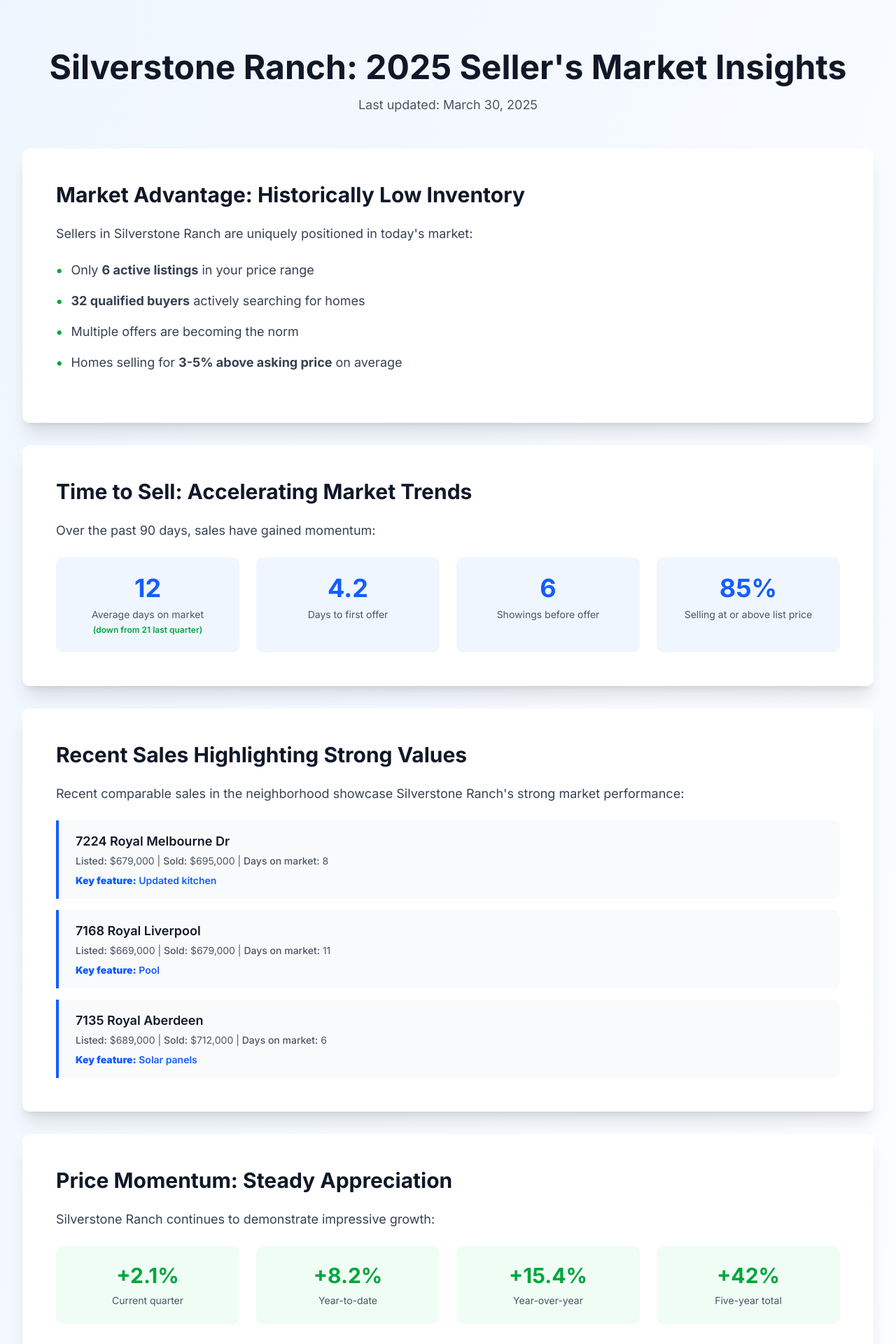
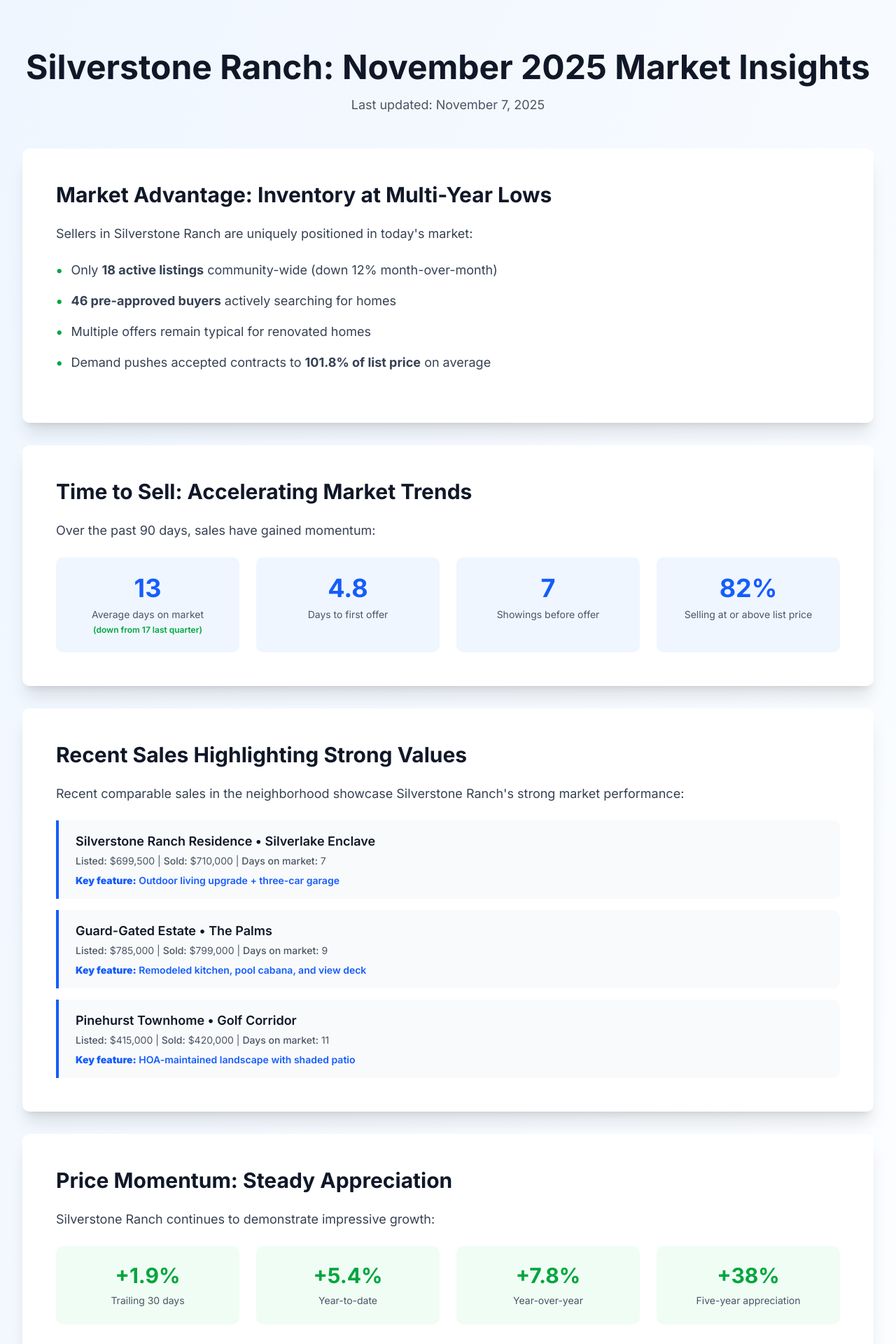
Before and after one commit to DrJanDuffy/silverstoneranchhomes.com, a Next.js app: page /area-insight in a window 1280 px wide. Shown: the part 160-2080 px from the top of the page at 70% size. Built offline with nearby package versions, Linux system fonts and the light colour scheme.

Commit message:
Refresh November 2025 market data and filters

```diff
--- a/app/area-insight/page.tsx
+++ b/app/area-insight/page.tsx
@@ -3,25 +3,25 @@ import Link from 'next/link'
 export default function AreaInsightPage() {
   const recentSales = [
     {
-      address: '7224 Royal Melbourne Dr',
-      listed: '$679,000',
-      sold: '$695,000',
-      daysOnMarket: 8,
-      feature: 'Updated kitchen',
+      address: 'Silverstone Ranch Residence • Silverlake Enclave',
+      listed: '$699,500',
+      sold: '$710,000',
+      daysOnMarket: 7,
+      feature: 'Outdoor living upgrade + three-car garage',
     },
     {
-      address: '7168 Royal Liverpool',
-      listed: '$669,000',
-      sold: '$679,000',
-      daysOnMarket: 11,
-      feature: 'Pool',
+      address: 'Guard-Gated Estate • The Palms',
+      listed: '$785,000',
+      sold: '$799,000',
+      daysOnMarket: 9,
+      feature: 'Remodeled kitchen, pool cabana, and view deck',
     },
     {
-      address: '7135 Royal Aberdeen',
-      listed: '$689,000',
-      sold: '$712,000',
-      daysOnMarket: 6,
-      feature: 'Solar panels',
+      address: 'Pinehurst Townhome • Golf Corridor',
+      listed: '$415,000',
+      sold: '$420,000',
+      daysOnMarket: 11,
+      feature: 'HOA-maintained landscape with shaded patio',
     },
   ]
 
@@ -30,33 +30,33 @@ export default function AreaInsightPage() {
       <div className="mx-auto max-w-7xl">
         <div className="text-center mb-12">
           <h1 className="text-4xl sm:text-5xl font-bold text-gray-900 mb-4">
-            Silverstone Ranch: 2025 Seller&apos;s Market Insights
+            Silverstone Ranch: November 2025 Market Insights
           </h1>
-          <p className="text-lg text-gray-600">Last updated: March 30, 2025</p>
+          <p className="text-lg text-gray-600">Last updated: November 7, 2025</p>
         </div>
 
         {/* Market Advantage */}
         <div className="bg-white rounded-lg shadow-xl p-8 md:p-12 mb-8">
-          <h2 className="text-3xl font-bold text-gray-900 mb-6">Market Advantage: Historically Low Inventory</h2>
+          <h2 className="text-3xl font-bold text-gray-900 mb-6">Market Advantage: Inventory at Multi-Year Lows</h2>
           <p className="text-gray-700 mb-6 text-lg">
             Sellers in Silverstone Ranch are uniquely positioned in today&apos;s market:
           </p>
           <ul className="space-y-4 text-gray-700 mb-6">
             <li className="flex items-start">
               <span className="text-green-600 mr-3 text-xl font-bold">•</span>
-              <span className="text-lg">Only <strong>6 active listings</strong> in your price range</span>
+              <span className="text-lg">Only <strong>18 active listings</strong> community-wide (down 12% month-over-month)</span>
             </li>
             <li className="flex items-start">
               <span className="text-green-600 mr-3 text-xl font-bold">•</span>
-              <span className="text-lg"><strong>32 qualified buyers</strong> actively searching for homes</span>
+              <span className="text-lg"><strong>46 pre-approved buyers</strong> actively searching for homes</span>
             </li>
             <li className="flex items-start">
               <span className="text-green-600 mr-3 text-xl font-bold">•</span>
-              <span className="text-lg">Multiple offers are becoming the norm</span>
+              <span className="text-lg">Multiple offers remain typical for renovated homes</span>
             </li>
             <li className="flex items-start">
               <span className="text-green-600 mr-3 text-xl font-bold">•</span>
-              <span className="text-lg">Homes selling for <strong>3-5% above asking price</strong> on average</span>
+              <span className="text-lg">Demand pushes accepted contracts to <strong>101.8% of list price</strong> on average</span>
             </li>
           </ul>
         </div>
@@ -69,20 +69,20 @@ export default function AreaInsightPage() {
           </p>
           <div className="grid md:grid-cols-2 lg:grid-cols-4 gap-6">
             <div className="text-center p-6 bg-blue-50 rounded-lg">
-              <div className="text-4xl font-bold text-blue-600 mb-2">12</div>
+              <div className="text-4xl font-bold text-blue-600 mb-2">13</div>
               <div className="text-sm text-gray-600">Average days on market</div>
-              <div className="text-xs text-green-600 mt-1 font-semibold">(down from 21 last quarter)</div>
+              <div className="text-xs text-green-600 mt-1 font-semibold">(down from 17 last quarter)</div>
             </div>
             <div className="text-center p-6 bg-blue-50 rounded-lg">
-              <div className="text-4xl font-bold text-blue-600 mb-2">4.2</div>
+              <div className="text-4xl font-bold text-blue-600 mb-2">4.8</div>
               <div className="text-sm text-gray-600">Days to first offer</div>
             </div>
             <div className="text-center p-6 bg-blue-50 rounded-lg">
-              <div className="text-4xl font-bold text-blue-600 mb-2">6</div>
+              <div className="text-4xl font-bold text-blue-600 mb-2">7</div>
               <div className="text-sm text-gray-600">Showings before offer</div>
             </div>
             <div className="text-center p-6 bg-blue-50 rounded-lg">
-              <div className="text-4xl font-bold text-blue-600 mb-2">85%</div>
+              <div className="text-4xl font-bold text-blue-600 mb-2">82%</div>
               <div className="text-sm text-gray-600">Selling at or above list price</div>
             </div>
           </div>
@@ -119,24 +119,24 @@ export default function AreaInsightPage() {
           </p>
           <div className="grid md:grid-cols-2 lg:grid-cols-4 gap-6">
             <div className="text-center p-6 bg-green-50 rounded-lg">
-              <div className="text-3xl font-bold text-green-600 mb-2">+2.1%</div>
-              <div className="text-sm text-gray-600">Current quarter</div>
+              <div className="text-3xl font-bold text-green-600 mb-2">+1.9%</div>
+              <div className="text-sm text-gray-600">Trailing 30 days</div>
             </div>
             <div className="text-center p-6 bg-green-50 rounded-lg">
-              <div className="text-3xl font-bold text-green-600 mb-2">+8.2%</div>
+              <div className="text-3xl font-bold text-green-600 mb-2">+5.4%</div>
               <div className="text-sm text-gray-600">Year-to-date</div>
             </div>
             <div className="text-center p-6 bg-green-50 rounded-lg">
-              <div className="text-3xl font-bold text-green-600 mb-2">+15.4%</div>
+              <div className="text-3xl font-bold text-green-600 mb-2">+7.8%</div>
               <div className="text-sm text-gray-600">Year-over-year</div>
             </div>
             <div className="text-center p-6 bg-green-50 rounded-lg">
-              <div className="text-3xl font-bold text-green-600 mb-2">+42%</div>
-              <div className="text-sm text-gray-600">Five-year total</div>
+              <div className="text-3xl font-bold text-green-600 mb-2">+38%</div>
+              <div className="text-sm text-gray-600">Five-year appreciation</div>
             </div>
           </div>
           <p className="text-gray-700 mt-6 text-lg">
-            This consistent upward trend reflects sustained high demand from buyers.
+            This consistent upward trend reflects sustained demand from relocation buyers, health-care professionals, and local move-up households seeking guard-gated living.
           </p>
         </div>
 
@@ -185,9 +185,7 @@ export default function AreaInsightPage() {
           <div className="bg-yellow-50 border-l-4 border-yellow-400 p-6 rounded">
             <h3 className="font-semibold text-gray-900 mb-2 text-lg">Current Market Opportunity:</h3>
             <p className="text-gray-700">
-              The next 60 days present an ideal selling window due to rising interest rates creating buyer
-              urgency, extremely low inventory levels, a robust pool of qualified buyers, and the approach
-              of peak selling season.
+              The next 90 days present an ideal selling window thanks to limited resale inventory, relocation activity from California and Arizona, and buyers motivated to secure property before spring 2026 rate adjustments.
             </p>
           </div>
         </div>
--- a/app/homes-for-sale/page.tsx
+++ b/app/homes-for-sale/page.tsx
@@ -1,5 +1,28 @@
 import Image from 'next/image'
 import Link from 'next/link'
+
+const marketSnapshot = [
+  {
+    label: 'Median Sale Price',
+    value: '$685,000',
+    caption: '+5.2% year-over-year',
+  },
+  {
+    label: 'Price Per Sq. Ft.',
+    value: '$284',
+    caption: 'Single-story homes command premium',
+  },
+  {
+    label: 'Avg. Days on Market',
+    value: '13 Days',
+    caption: 'Down from 17 last quarter',
+  },
+  {
+    label: 'Active Listings',
+    value: '18 Homes',
+    caption: '-12% month-over-month',
+  },
+]
 
 export default function HomesForSalePage() {
   return (
@@ -13,6 +36,126 @@ export default function HomesForSalePage() {
             Discover luxury homes in one of Las Vegas&apos; premier communities.
             Experience the perfect blend of elegance, comfort, and modern living.
           </p>
+        </div>
+
+        {/* Market Snapshot & Search Filters */}
+        <div className="mb-16 grid gap-8 lg:grid-cols-3">
+          <div className="lg:col-span-2 bg-white rounded-lg shadow-lg p-8 border border-blue-100">
+            <h2 className="text-2xl font-semibold text-gray-900 mb-6">November 2025 Market Snapshot</h2>
+            <div className="grid sm:grid-cols-2 lg:grid-cols-4 gap-6">
+              {marketSnapshot.map((item) => (
+                <div key={item.label} className="rounded-lg border border-blue-100 bg-blue-50 p-4 text-center">
+                  <div className="text-sm uppercase tracking-wide text-blue-700 font-semibold mb-1">
+                    {item.label}
+                  </div>
+                  <div className="text-2xl font-bold text-blue-900 mb-1">{item.value}</div>
+                  <div className="text-xs text-blue-700">{item.caption}</div>
+                </div>
+              ))}
+            </div>
+          </div>
+
+          <div className="bg-white rounded-lg shadow-lg p-8 border border-blue-100">
+            <h2 className="text-2xl font-semibold text-gray-900 mb-4">Search Filters</h2>
+            <p className="text-sm text-gray-600 mb-6">
+              Narrow the current Silverstone Ranch inventory by price, size, or days on market. Ask Dr. Duffy for private and coming-soon listings not shown online.
+            </p>
+            <form className="space-y-4">
+              <div className="grid grid-cols-2 gap-4">
+                <div>
+                  <label htmlFor="minPrice" className="text-xs font-semibold text-gray-600 uppercase tracking-wide block mb-1">
+                    Min Price
+                  </label>
+                  <input
+                    id="minPrice"
+                    type="text"
+                    placeholder="$550,000"
+                    className="w-full rounded-md border border-gray-300 px-3 py-2 text-sm focus:border-blue-500 focus:outline-none focus:ring-2 focus:ring-blue-200"
+                  />
+                </div>
+                <div>
+                  <label htmlFor="maxPrice" className="text-xs font-semibold text-gray-600 uppercase tracking-wide block mb-1">
+                    Max Price
+                  </label>
+                  <input
+                    id="maxPrice"
+                    type="text"
+                    placeholder="$900,000"
+                    className="w-full rounded-md border border-gray-300 px-3 py-2 text-sm focus:border-blue-500 focus:outline-none focus:ring-2 focus:ring-blue-200"
+                  />
+                </div>
+              </div>
+
+              <div className="grid grid-cols-2 gap-4">
+                <div>
+                  <label htmlFor="beds" className="text-xs font-semibold text-gray-600 uppercase tracking-wide block mb-1">
+                    Bedrooms
+                  </label>
+                  <select
+                    id="beds"
+                    className="w-full rounded-md border border-gray-300 px-3 py-2 text-sm focus:border-blue-500 focus:outline-none focus:ring-2 focus:ring-blue-200"
+                  >
+                    <option value="3+">3+</option>
+                    <option value="4+">4+</option>
+                    <option value="5+">5+</option>
+                  </select>
+                </div>
+                <div>
+                  <label htmlFor="baths" className="text-xs font-semibold text-gray-600 uppercase tracking-wide block mb-1">
+                    Bathrooms
+                  </label>
+                  <select
+                    id="baths"
+                    className="w-full rounded-md border border-gray-300 px-3 py-2 text-sm focus:border-blue-500 focus:outline-none focus:ring-2 focus:ring-blue-200"
+                  >
+                    <option value="2+">2+</option>
+                    <option value="2.5+">2.5+</option>
+                    <option value="3+">3+</option>
+                  </select>
+                </div>
+              </div>
+
+              <div>
+                <label htmlFor="dom" className="text-xs font-semibold text-gray-600 uppercase tracking-wide block mb-1">
+                  Max Days on Market
+                </label>
+                <input
+                  id="dom"
+                  type="range"
+                  min="0"
+                  max="60"
+                  defaultValue="21"
+                  className="w-full"
+                />
+                <div className="flex justify-between text-xs text-gray-500">
+                  <span>0</span>
+                  <span>21</span>
+                  <span>60</span>
+                </div>
+              </div>
+
+              <div className="flex items-center gap-2">
+                <input
+                  id="excludeGolf"
+                  type="checkbox"
+                  className="h-4 w-4 rounded border-gray-300 text-blue-600 focus:ring-blue-500"
+                />
+                <label htmlFor="excludeGolf" className="text-sm text-gray-700">
+                  Exclude homes overlooking dormant golf course land
+                </label>
+              </div>
+
+              <button
+                type="button"
+                className="w-full rounded-md bg-blue-600 px-4 py-2 text-sm font-semibold text-white shadow-sm hover:bg-blue-700 transition-all"
+              >
+                Request Matching Listings
+              </button>
+            </form>
+            <p className="mt-4 text-xs text-gray-500">
+              Silverstone Ranch inventory updates hourly. Submit the form and Dr. Duffy will send curated options plus coming-soon homes you won&apos;t find on public portals.
+            </p>
+          </div>
         </div>
 
         {/* Featured Property */}
--- a/components/HomesForSale.tsx
+++ b/components/HomesForSale.tsx
@@ -1,10 +1,43 @@
 export default function HomesForSale() {
+  const snapshot = [
+    {
+      label: 'Median Price',
+      value: '$685K',
+      caption: 'Nov 2025 closings',
+    },
+    {
+      label: 'Price / Sq Ft',
+      value: '$284',
+      caption: 'Up 3.8% YoY',
+    },
+    {
+      label: 'Avg. DOM',
+      value: '13 Days',
+      caption: 'Faster by 4 days',
+    },
+    {
+      label: 'Active Listings',
+      value: '18',
+      caption: 'Guard-gated & gated',
+    },
+  ]
+
   return (
     <section className="py-20 px-4 sm:px-6 lg:px-8 bg-gray-50 scroll-mt-20">
       <div className="mx-auto max-w-7xl">
         <h2 className="text-3xl font-bold text-gray-900 mb-12 text-center">
           Silverstone Ranch Luxury Highlights
         </h2>
+
+        <div className="grid gap-4 sm:grid-cols-2 lg:grid-cols-4 mb-12">
+          {snapshot.map((item) => (
+            <div key={item.label} className="rounded-lg border border-blue-100 bg-white p-6 shadow-sm">
+              <p className="text-xs uppercase tracking-wide text-blue-600 font-semibold mb-1">{item.label}</p>
+              <p className="text-2xl font-bold text-blue-900 mb-1">{item.value}</p>
+              <p className="text-xs text-blue-700">{item.caption}</p>
+            </div>
+          ))}
+        </div>
 
         <div className="grid md:grid-cols-2 lg:grid-cols-3 gap-8">
           {/* Featured Property Card */}
--- a/components/MarketInsights.tsx
+++ b/components/MarketInsights.tsx
@@ -1,25 +1,25 @@
 export default function MarketInsights() {
   const recentSales = [
     {
-      address: '7224 Royal Melbourne Dr',
-      listed: '$679,000',
-      sold: '$695,000',
-      daysOnMarket: 8,
-      feature: 'Updated kitchen',
+      address: 'Silverstone Ranch Residence • Silverlake Enclave',
+      listed: '$699,500',
+      sold: '$710,000',
+      daysOnMarket: 7,
+      feature: 'Outdoor living upgrade + three-car garage',
     },
     {
-      address: '7168 Royal Liverpool',
-      listed: '$669,000',
-      sold: '$679,000',
-      daysOnMarket: 11,
-      feature: 'Pool',
+      address: 'Guard-Gated Estate • The Palms',
+      listed: '$785,000',
+      sold: '$799,000',
+      daysOnMarket: 9,
+      feature: 'Remodeled kitchen, pool cabana, and view deck',
     },
     {
-      address: '7135 Royal Aberdeen',
-      listed: '$689,000',
-      sold: '$712,000',
-      daysOnMarket: 6,
-      feature: 'Solar panels',
+      address: 'Pinehurst Townhome • Golf Corridor',
+      listed: '$415,000',
+      sold: '$420,000',
+      daysOnMarket: 11,
+      feature: 'HOA-maintained landscape with shaded patio',
     },
   ]
 
@@ -29,30 +29,30 @@ export default function MarketInsights() {
         <h2 className="text-3xl font-bold text-gray-900 mb-4 text-center">
           Silverstone Ranch: 2025 Seller&apos;s Market Insights
         </h2>
-        <p className="text-center text-gray-600 mb-12">Last updated: March 30, 2025</p>
+        <p className="text-center text-gray-600 mb-12">Last updated: November 7, 2025</p>
 
         {/* Market Advantage */}
         <div className="bg-white rounded-lg p-8 mb-8 shadow-md">
-          <h3 className="text-2xl font-semibold text-gray-900 mb-6">Market Advantage: Historically Low Inventory</h3>
+          <h3 className="text-2xl font-semibold text-gray-900 mb-6">Market Advantage: Inventory at Multi-Year Lows</h3>
           <p className="text-gray-700 mb-4">
             Homeowners and investors in Silverstone Ranch are uniquely positioned in today&apos;s market:
           </p>
           <ul className="space-y-3 text-gray-700 mb-6">
             <li className="flex items-start">
               <span className="text-green-600 mr-2 font-bold">•</span>
-              <span>Only <strong>6 active listings</strong> in your price range</span>
+              <span>Only <strong>18 active listings</strong> community-wide (down 12% month-over-month)</span>
             </li>
             <li className="flex items-start">
               <span className="text-green-600 mr-2 font-bold">•</span>
-              <span><strong>32 qualified buyers</strong> actively searching for homes</span>
+              <span><strong>46 relocation and move-up buyers</strong> pre-approved and searching now</span>
             </li>
             <li className="flex items-start">
               <span className="text-green-600 mr-2 font-bold">•</span>
-              <span>Multiple offers are becoming the norm</span>
+              <span>Multiple offers remain the norm for renovated, move-in-ready homes</span>
             </li>
             <li className="flex items-start">
               <span className="text-green-600 mr-2 font-bold">•</span>
-              <span>Homes selling for <strong>3-5% above asking price</strong> on average</span>
+              <span>Listings secure <strong>101.8% of list price</strong> on average when staged and priced to comps</span>
             </li>
           </ul>
         </div>
@@ -65,20 +65,20 @@ export default function MarketInsights() {
           </p>
           <div className="grid md:grid-cols-2 lg:grid-cols-4 gap-6">
             <div className="text-center">
-              <div className="text-3xl font-bold text-blue-600 mb-2">12</div>
+              <div className="text-3xl font-bold text-blue-600 mb-2">13</div>
               <div className="text-sm text-gray-600">Average days on market</div>
-              <div className="text-xs text-green-600 mt-1">(down from 21 last quarter)</div>
+              <div className="text-xs text-green-600 mt-1">(down from 17 last quarter)</div>
             </div>
             <div className="text-center">
-              <div className="text-3xl font-bold text-blue-600 mb-2">4.2</div>
+              <div className="text-3xl font-bold text-blue-600 mb-2">4.8</div>
               <div className="text-sm text-gray-600">Days to first offer</div>
             </div>
             <div className="text-center">
-              <div className="text-3xl font-bold text-blue-600 mb-2">6</div>
+              <div className="text-3xl font-bold text-blue-600 mb-2">7</div>
               <div className="text-sm text-gray-600">Showings before offer</div>
             </div>
             <div className="text-center">
-              <div className="text-3xl font-bold text-blue-600 mb-2">85%</div>
+              <div className="text-3xl font-bold text-blue-600 mb-2">82%</div>
               <div className="text-sm text-gray-600">Selling at or above list price</div>
             </div>
           </div>
@@ -115,24 +115,24 @@ export default function MarketInsights() {
           </p>
           <div className="grid md:grid-cols-2 lg:grid-cols-4 gap-6">
             <div className="text-center p-4 bg-green-50 rounded-lg">
-              <div className="text-2xl font-bold text-green-600 mb-2">+2.1%</div>
-              <div className="text-sm text-gray-600">Current quarter</div>
+              <div className="text-2xl font-bold text-green-600 mb-2">+1.9%</div>
+              <div className="text-sm text-gray-600">Trailing 30 days</div>
             </div>
             <div className="text-center p-4 bg-green-50 rounded-lg">
-              <div className="text-2xl font-bold text-green-600 mb-2">+8.2%</div>
+              <div className="text-2xl font-bold text-green-600 mb-2">+5.4%</div>
               <div className="text-sm text-gray-600">Year-to-date</div>
             </div>
             <div className="text-center p-4 bg-green-50 rounded-lg">
-              <div className="text-2xl font-bold text-green-600 mb-2">+15.4%</div>
+              <div className="text-2xl font-bold text-green-600 mb-2">+7.8%</div>
               <div className="text-sm text-gray-600">Year-over-year</div>
             </div>
             <div className="text-center p-4 bg-green-50 rounded-lg">
-              <div className="text-2xl font-bold text-green-600 mb-2">+42%</div>
-              <div className="text-sm text-gray-600">Five-year total</div>
+              <div className="text-2xl font-bold text-green-600 mb-2">+38%</div>
+              <div className="text-sm text-gray-600">Five-year appreciation</div>
             </div>
           </div>
           <p className="text-gray-700 mt-6">
-            This consistent upward trend reflects sustained high demand from buyers.
+            This consistent upward trend reflects sustained demand from relocation buyers, medical professionals, and local move-up households who value guard-gated security.
           </p>
         </div>
 
@@ -163,9 +163,7 @@ export default function MarketInsights() {
           <div className="bg-yellow-50 border-l-4 border-yellow-400 p-4 rounded">
             <h4 className="font-semibold text-gray-900 mb-2">Current Market Opportunity:</h4>
             <p className="text-gray-700 text-sm">
-              The next 60 days present an ideal selling window due to rising interest rates creating buyer
-              urgency, extremely low inventory levels, a robust pool of qualified buyers, and the approach
-              of peak selling season.
+              The next 90 days present an ideal selling window thanks to limited resale inventory, continued relocation activity from California and Arizona, and buyers motivated to close before spring 2026 rate adjustments.
             </p>
           </div>
         </div>
```
Also changed, not shown: app/api/market-stats/route.ts (added, +21 -0 lines).
